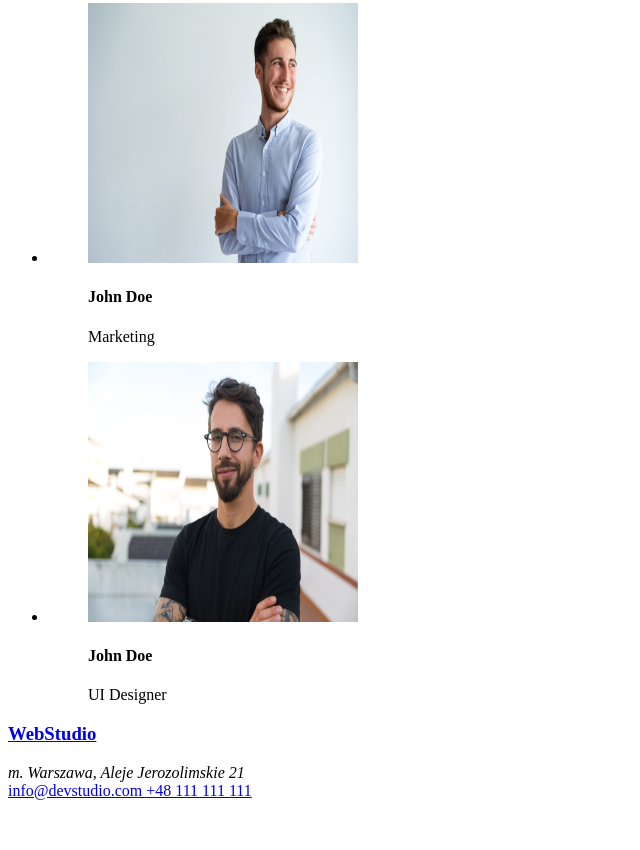
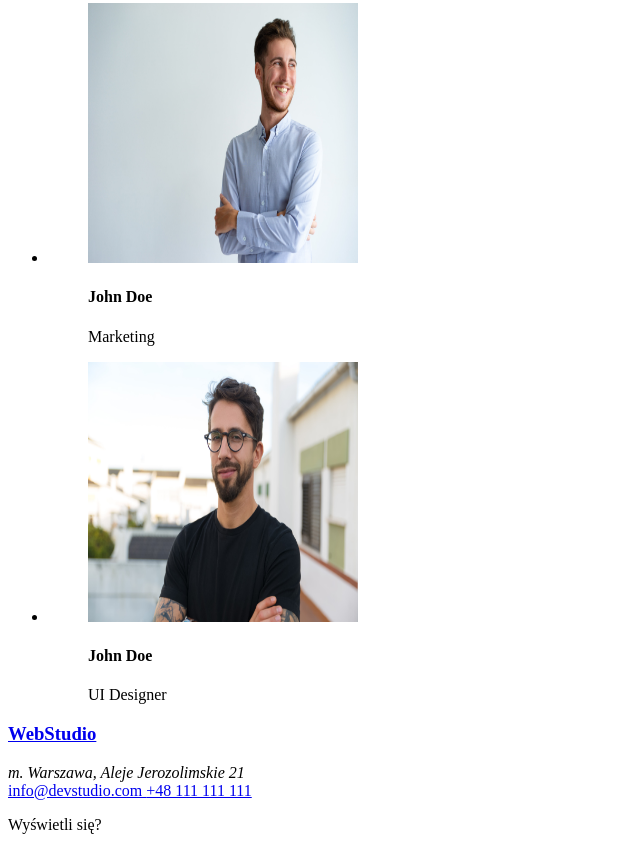
Before and after one commit to JonnaSuch/goit-markup-hw-02, a plain HTML site: page index.html in a window 1280 px wide. Shown: the part 2252-3102 px from the top of the page, without its empty margins (0-640 px from the left). Before the commit the page ends 3060 px from the top, so only its background shows below. Drawn offline with Linux system fonts and the light colour scheme.

Commit message:
Update index.html

```diff
--- a/index.html
+++ b/index.html
@@ -157,5 +157,6 @@
       <a href="mailto:info@devstudio.com">info@devstudio.com </a>
       <a href="tel:+48111111111">+48 111 111 111</a>
     </footer>
+    <p>Wyświetli się?</p>
   </body>
 </html>
```
